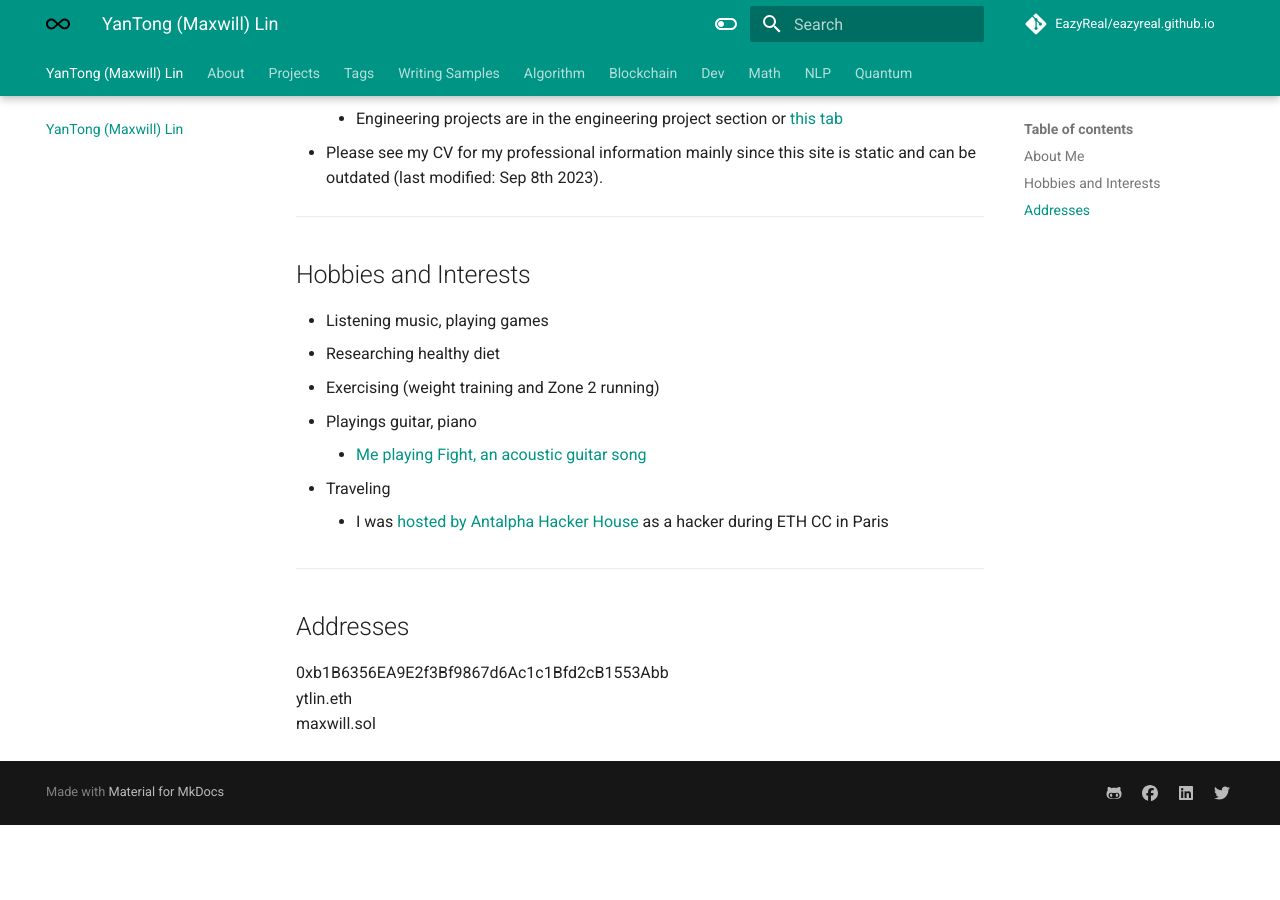
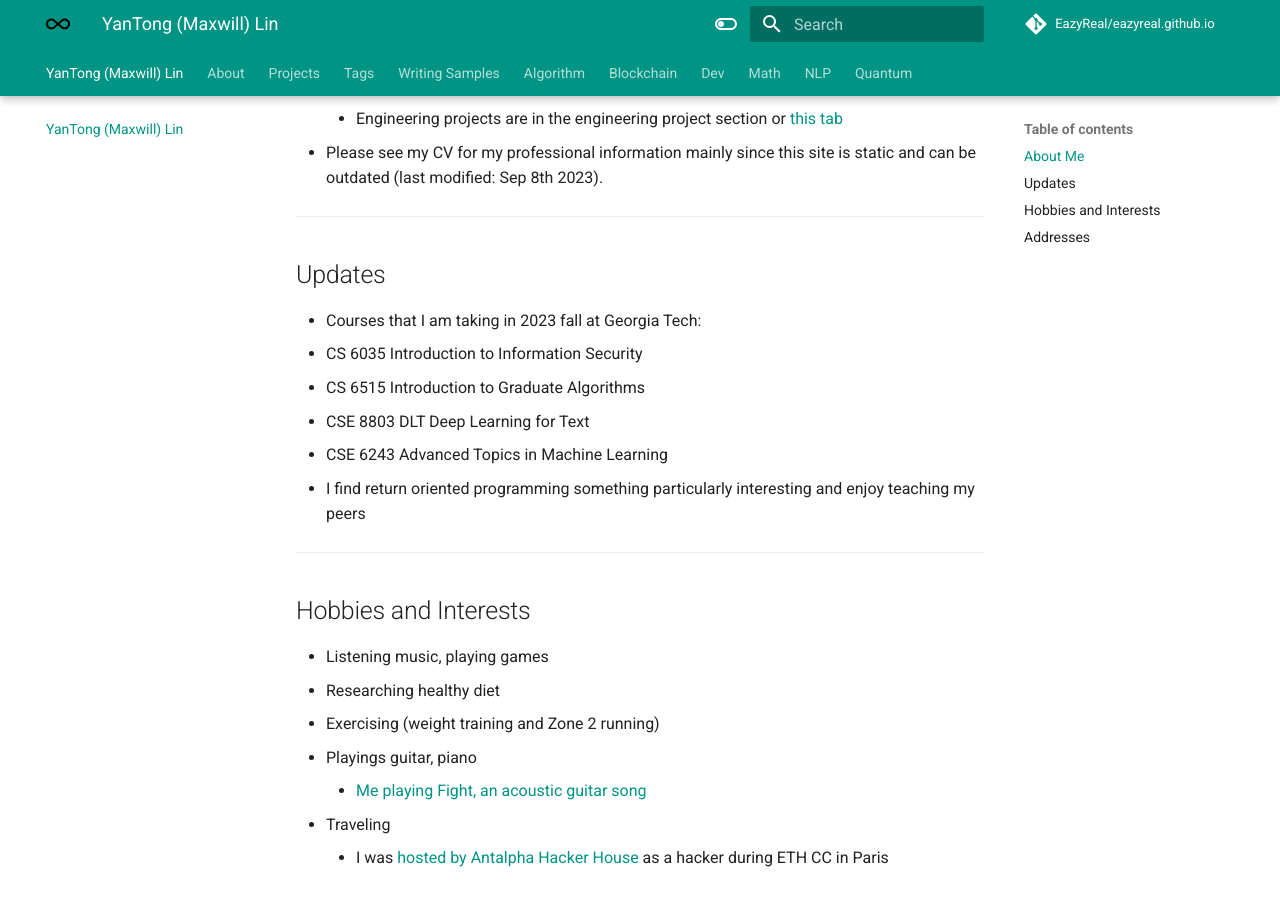
Before and after one commit to EazyReal/eazyreal.github.io, an MkDocs documentation site: the page built from docs/index.md, in a window 1280 px wide and 900 px high, scrolled down 899 px. Built offline with MkDocs 1.6.1 and Material for MkDocs 9.7.7, drawn with Linux system fonts in a browser that asks for light colours; comment, search, counter and statistics services are not loaded; before the commit the page ends 1724 px from its top, so only the background shows below that.

Commit message:
add updates

```diff
--- a/docs/index.md
+++ b/docs/index.md
@@ -21,6 +21,16 @@ tags: [home]
 
 ---
 
+## Updates
+- Courses that I am taking in 2023 fall at Georgia Tech:
+  - CS 6035 Introduction to Information Security
+  - CS 6515 Introduction to Graduate Algorithms
+  - CSE 8803 DLT Deep Learning for Text
+  - CSE 6243 Advanced Topics in Machine Learning
+- I find return oriented programming something particularly interesting and enjoy teaching my peers
+
+---
+
 ## Hobbies and Interests
 - Listening music, playing games
 - Researching healthy diet
```
